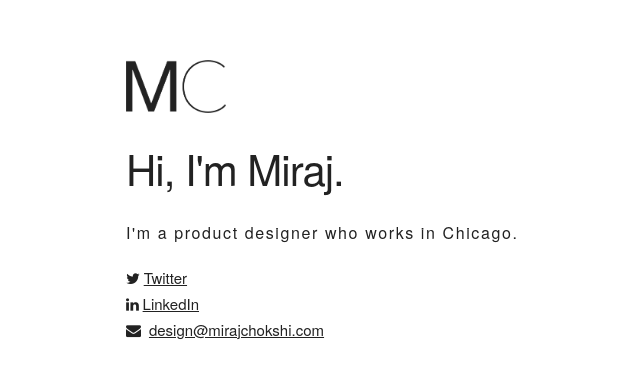
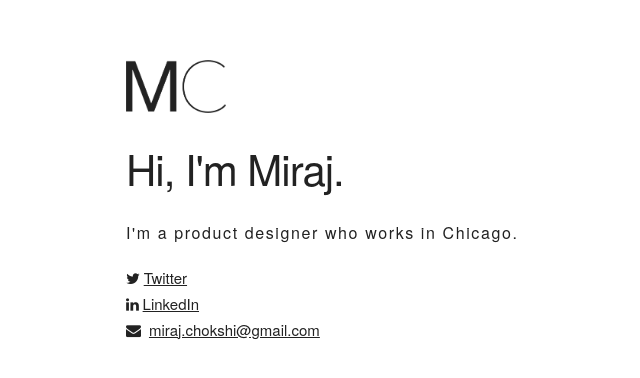
Before and after one commit to mirajchokshi/mirajchokshi, a plain HTML site: page index.html in a window 1280 px wide. Shown: the part 140-518 px from the top of the page, 314-954 px from the left. Drawn offline with nearby package versions, Linux system fonts and the light colour scheme.

Commit message:
updated email

```diff
--- a/index.html
+++ b/index.html
@@ -47,7 +47,7 @@
 -->
         <li class="social-email">
           <i  class="fa fa-envelope"></i>
-          <a target="_blank" href="mailto:miraj.chokshi@gmail.com" class="social-email">design@mirajchokshi.com</a>
+          <a target="_blank" href="mailto:miraj.chokshi@gmail.com" class="social-email">miraj.chokshi@gmail.com</a>
         </li>
       </ul>
     </div>
```
